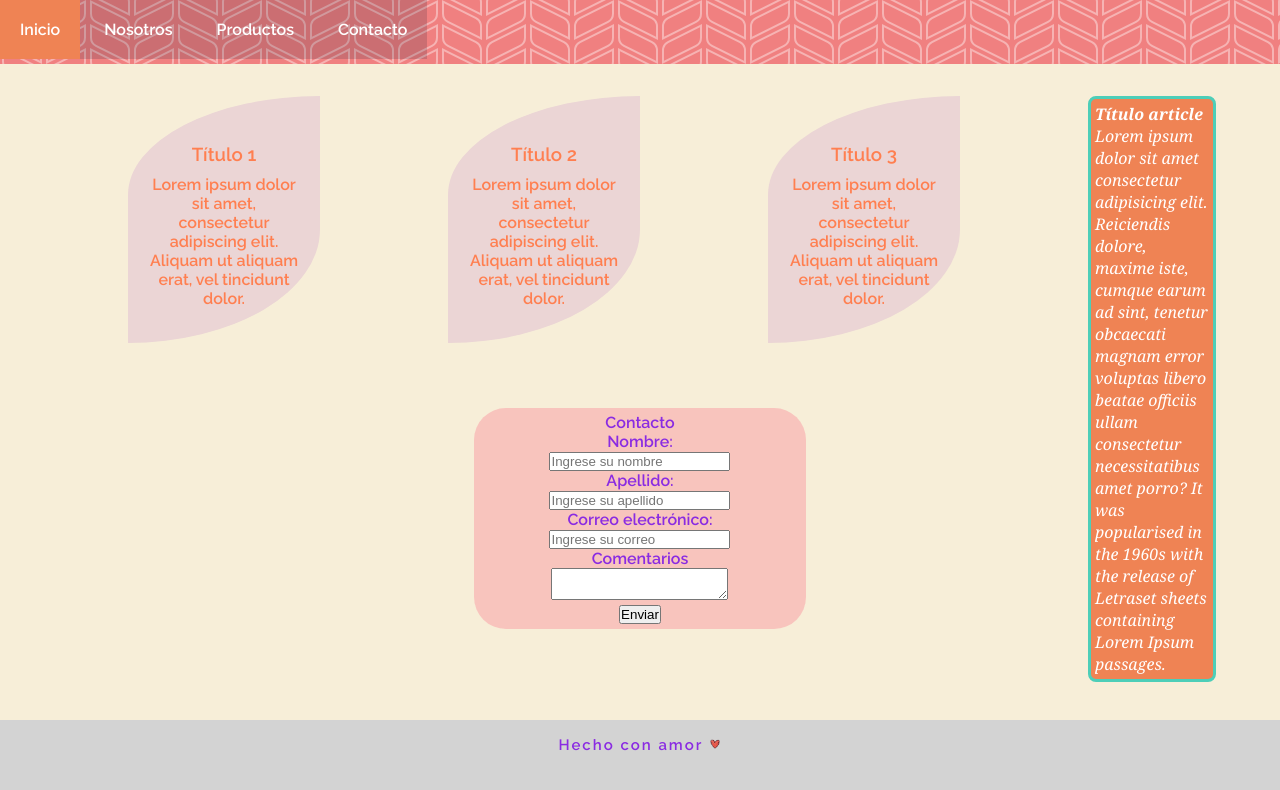
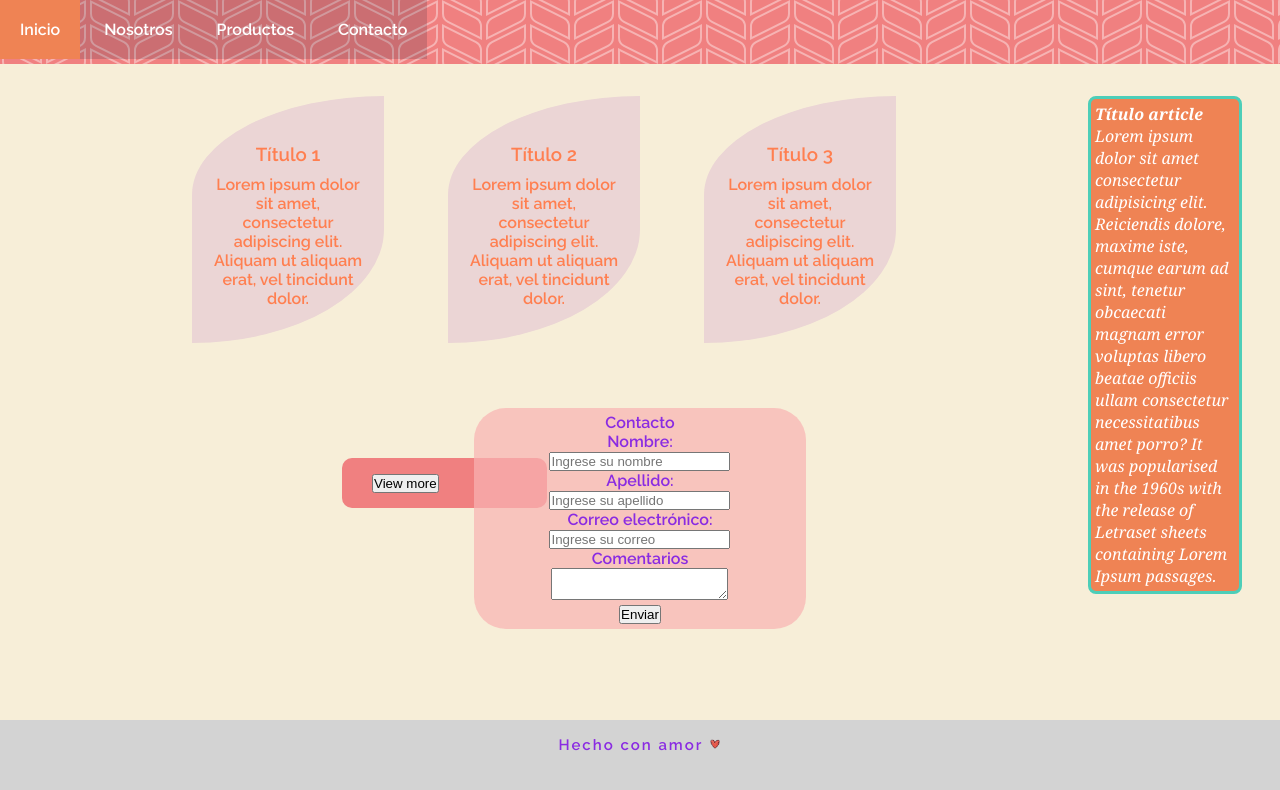
Before and after one commit to Yanina-Pernice/practica-css, a plain HTML site: page index.html in a window 1280 px wide. Drawn offline with Linux system fonts and the light colour scheme.

Commit message:
bg menu nuevo

```diff
--- a/index.html
+++ b/index.html
@@ -50,6 +50,11 @@
                     Lorem ipsum dolor sit amet, consectetur adipiscing elit.
                     Aliquam ut aliquam erat, vel tincidunt dolor.
                 </p>
+
+                <div class="botonVM">
+                    <button type="submit">View more</button>
+                </div>
+
             </div>
 
             <div class="box2 box-width">
@@ -66,6 +71,7 @@
                     Lorem ipsum dolor sit amet, consectetur adipiscing elit.
                     Aliquam ut aliquam erat, vel tincidunt dolor.
                 </p>
+
 
             </div>
 
@@ -118,7 +124,8 @@
             <aside>
                 <h4>Título article</h4>
                 Lorem ipsum dolor sit amet consectetur adipisicing elit.
-                Reiciendis dolore, maxime iste, cumque earum ad sint, tenetur obcaecati magnam error voluptas libero beatae      officiis ullam consectetur necessitatibus amet porro?
+                Reiciendis dolore, maxime iste, cumque earum ad sint, tenetur obcaecati magnam error voluptas libero
+                beatae officiis ullam consectetur necessitatibus amet porro?
                 It was popularised in the 1960s with the release of Letraset sheets containing Lorem Ipsum passages.
             </aside>
         </div>
--- a/style.css
+++ b/style.css
@@ -106,7 +106,7 @@
 }
 
 .box1 {
-    left: 10vw;
+    left: 15vw;
 }
 
 .box2 {
@@ -114,7 +114,7 @@
 }
 
 .box3 {
-    left: 60vw;
+    left: 55vw;
 }
 
 .text-box {
@@ -129,6 +129,17 @@ p {
     font-family: 'Raleway', sans-serif;
     text-align: center;
     font-weight: bold;
+}
+
+.botonVM{
+    background-color: #f08080;
+    display: block;
+    width: 16vw;
+    font-family: 'Lucida Sans', 'Lucida Sans Regular', 'Lucida Grande', 'Lucida Sans Unicode', Geneva, Verdana, sans-serif;
+    border-radius: 10px;
+    margin: 150px 130px;
+    padding: 15px 30px;
+    position: absolute;
 }
 
 .formulario {
@@ -149,12 +160,11 @@ p {
 
 .aside {
     height: fit-content;
-    width: 10vw;
+    width: 12vw;
     top: 4vh;
     border-radius: 0.5rem;
     border: 3px solid rgb(77, 206, 184);
     margin-left: 85vw;
-    margin-right: 50vw;
     padding: 0.5vh 0.5vh;
     background-color: #ef8354;
     font-family: Georgia, 'Times New Roman', Times, serif;
```
